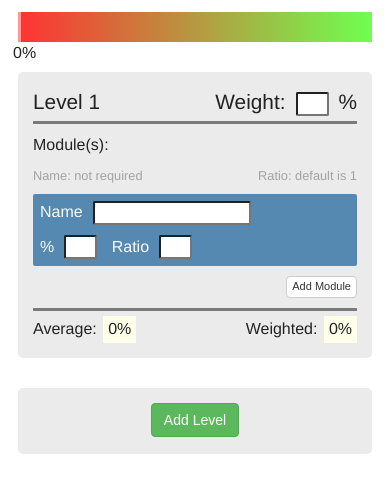
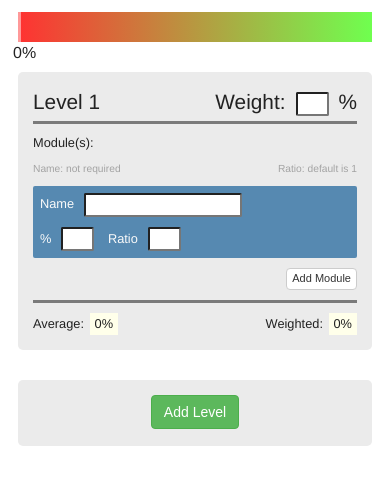
Before and after one commit to bmullan91/unicalc, a plain HTML site: page index.html in a window 390 px wide. Shown: the part 52-544 px from the top of the page. Drawn offline with Linux system fonts and the light colour scheme.

Commit message:
few tweeks to font sizes on mobile

```diff
--- a/style.css
+++ b/style.css
@@ -163,8 +163,8 @@ filter: progid:DXImageTransform.Microsoft.gradient( startColorstr='#ff3232', end
 .level .results {
   border-top: solid;
   border-top-color: #7A7A7A;
-  margin-top: 10px;
-  padding-top: 5px;
+  font-size: 0.8em;
+  padding-top: 10px;
   clear: both;
 }
 
@@ -175,6 +175,10 @@ filter: progid:DXImageTransform.Microsoft.gradient( startColorstr='#ff3232', end
   background-color: #FFFFEA;
   padding: 2px 5px;
 
+}
+
+.modules {
+  font-size: 0.8em;
 }
 
 .modules p {
@@ -304,6 +308,15 @@ filter: progid:DXImageTransform.Microsoft.gradient( startColorstr='#ff3232', end
     margin-top: 0px;
   }
 
+  .level .results {
+    font-size: 1em;
+  }
+
+  .level .modules {
+    font-size: 1em;
+  }
+
+
 }
 
 /* Desktop */
```
